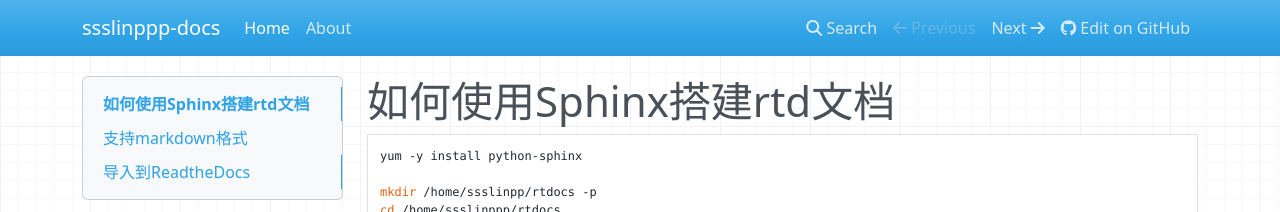
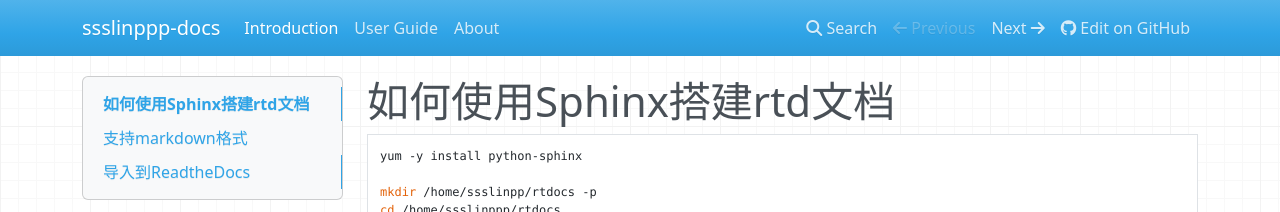
Before and after one commit to ssslinppp/rtddocs, an MkDocs documentation site: the page built from docs/index.md, in a window 1280 px wide. Shown: the top 212 px of the page. Built offline with MkDocs 1.6.1, drawn with Linux system fonts in a browser that asks for light colours; nearby versions of some CDN libraries; old or Windows-style settings are respelled for this version of MkDocs.

Commit message:
Update mkdocs.yml

```diff
--- a/mkdocs.yml
+++ b/mkdocs.yml
@@ -3,3 +3,7 @@ pages:
     - Home: index.md
     - About: about.md
 repo_url: https://github.com/ssslinppp/rtddocs.git
+nav:
+    - 'Introduction': 'index.md'
+    - 'User Guide': 'xxx.md'
+    - 'About': 'about.md'
```
